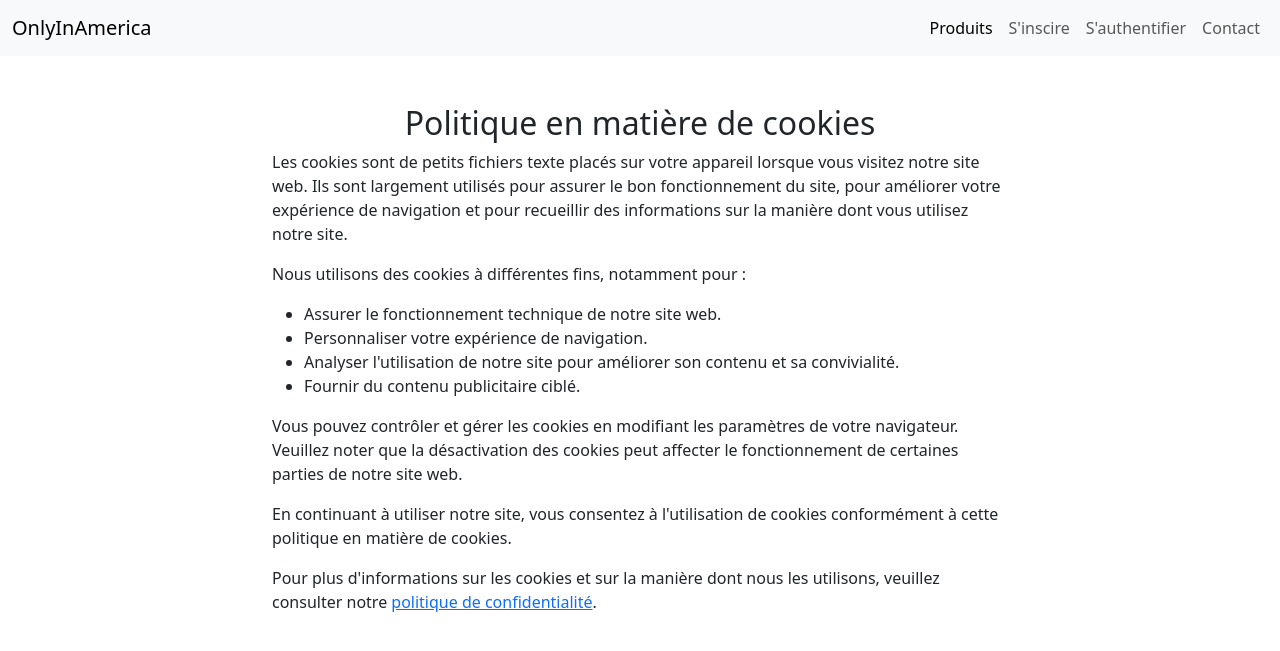
After one commit to Serge-D/OnlyInAmerica, a Symfony app: template templates/default/politiqueCookies.html.twig in a window 1280 px wide. The commit adds this page. Shown: the top 651 px of the page. Run offline with Twig, Linux system fonts and the light colour scheme; the template is opened without the code that fills it, so the values that code supplies are empty; some libraries are stand-ins or nearby versions.

Commit message:
rgpd end

```diff
--- a/src/Controller/DefaultController.php
+++ b/src/Controller/DefaultController.php
@@ -40,4 +40,10 @@ class DefaultController extends AbstractController
     {
         return $this -> render('default/politiqueDeConfidentialite.html.twig');
     }
+
+    #[Route('/politique-cookies', name: 'app_default_politiqueCookies')]
+    public function politiqueCookies (): Response
+    {
+        return $this -> render('default/politiqueCookies.html.twig');
+    }
 }
--- a/templates/components/_footer.html.twig
+++ b/templates/components/_footer.html.twig
@@ -13,6 +13,9 @@
                         <a class="text-decoration-none" href="{{ path('app_default_politiqueDeConfidentialite') }}">Politique de Confidentialité</a>
                     </li>
                     <li class="list-inline-item">
+                        <a class="text-decoration-none" href="{{ path('') }}">Politique en matière de cookies</a>
+                    </li>
+                    <li class="list-inline-item">
                         <a class="text-decoration-none" href="{{ path('app_default_apropos') }}">A propos</a>
                     </li>
                 </ul>
--- /dev/null
+++ b/templates/default/politiqueCookies.html.twig
@@ -0,0 +1,29 @@
+{% extends 'base.html.twig' %}
+
+{% block body %}
+    <div class="container my-5">
+        <div class="row">
+            <div class="col-lg-8 offset-lg-2">
+                <h2 class="text-center">Politique en matière de cookies</h2>
+                <div class="cookie-policy">
+                    <p>Les cookies sont de petits fichiers texte placés sur votre appareil lorsque vous visitez notre site web. Ils sont largement utilisés pour assurer le bon fonctionnement du site, pour améliorer votre expérience de navigation et pour recueillir des informations sur la manière dont vous utilisez notre site.</p>
+
+                    <p>Nous utilisons des cookies à différentes fins, notamment pour :</p>
+                    <ul>
+                        <li>Assurer le fonctionnement technique de notre site web.</li>
+                        <li>Personnaliser votre expérience de navigation.</li>
+                        <li>Analyser l'utilisation de notre site pour améliorer son contenu et sa convivialité.</li>
+                        <li>Fournir du contenu publicitaire ciblé.</li>
+                    </ul>
+
+                    <p>Vous pouvez contrôler et gérer les cookies en modifiant les paramètres de votre navigateur. Veuillez noter que la désactivation des cookies peut affecter le fonctionnement de certaines parties de notre site web.</p>
+
+                    <p>En continuant à utiliser notre site, vous consentez à l'utilisation de cookies conformément à cette politique en matière de cookies.</p>
+
+                    <p>Pour plus d'informations sur les cookies et sur la manière dont nous les utilisons, veuillez consulter notre <a href="#">politique de confidentialité</a>.</p>
+                </div>
+            </div>
+        </div>
+    </div>
+
+{% endblock %}
```
